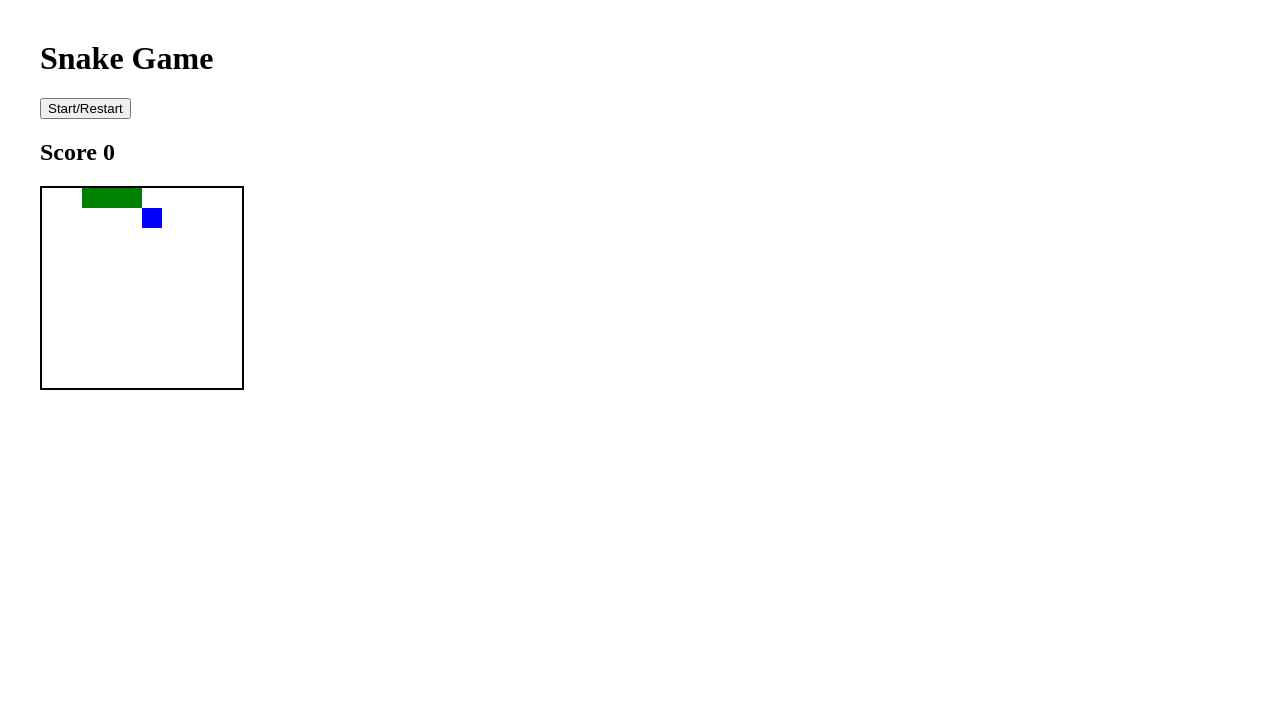
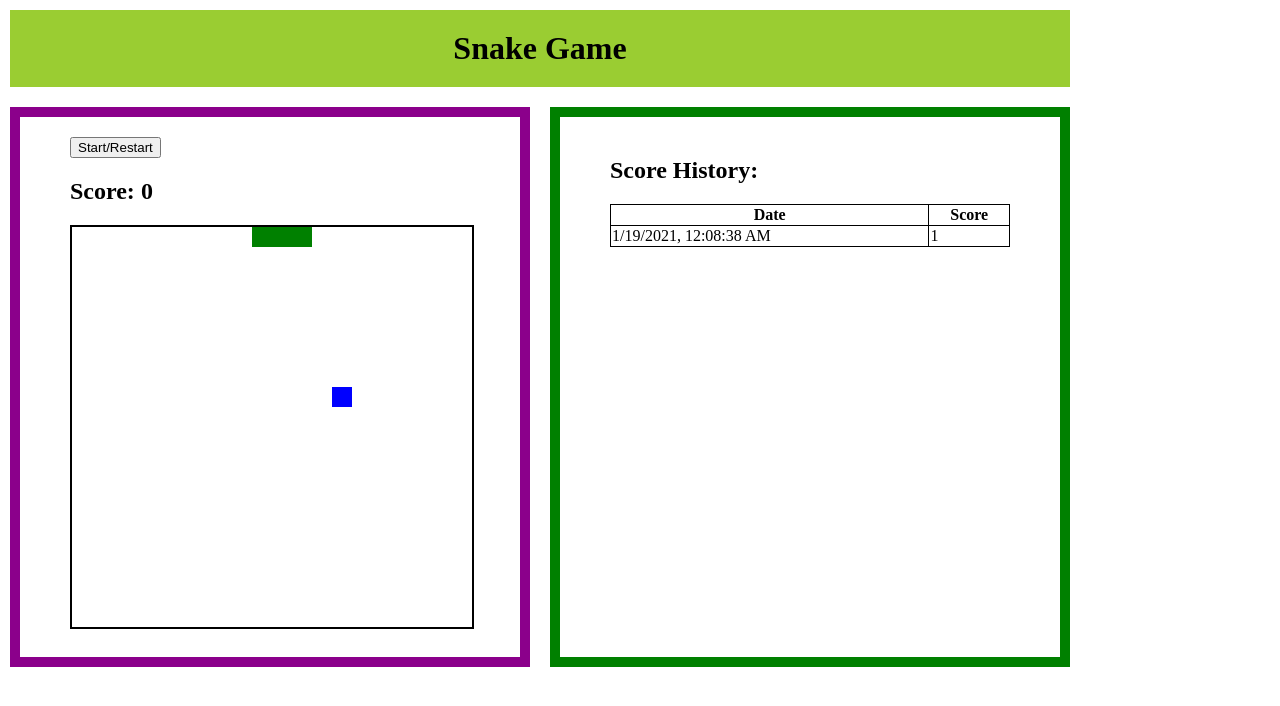
Before and after one commit to roxanoula/roxanoula.github.io, a plain HTML site: page index.html in a window 1280 px wide. Both pictures are taken after a click on the button "Start/Restart". Drawn offline with Linux system fonts and the light colour scheme.

Commit message:
Updates the snake game

```diff
--- a/index.html
+++ b/index.html
@@ -4,9 +4,22 @@
     </head>
     <body>
         <h1>Snake Game</h1>
-        <button id="start">Start/Restart</button>
-        <h2>Score <span id="score"></span></h2>
-        <div class="grid"></div>
+        <div class="container"></div>
+            <div class="container-left">
+                <button id="start">Start/Restart</button>
+                <h2>Score: <span id="score"></span></h2>
+                <div class="grid"></div>
+            </div>
+            <div class="container-right">
+                <h2> Score History: </h2>
+                <table id="historical-scores">
+                    <tr>
+                      <th>Date</th>
+                      <th>Score</th>
+                    </tr>
+                  </table>
+            </div>
+        </div>
         <script src="index.js"></script>
     </body>
 </html>
--- a/index.js
+++ b/index.js
@@ -1,96 +1,70 @@
+//default game setup
+let squares = []
+let currentSnake = [2,1,0]
+let direction = 1
+const width = 20
+let appleIndex = 0
+let score = 0
+let intervalTime = 300
+let speed = 0.9
+let timerId = 0
+let maxTableSize = 20
+let minScore = 0
+const right = 1
+const left = -1
+const up = -width
+const down = width
+
+
+//default game elements
 const grid = document.querySelector('.grid')
 const startButton = document.getElementById('start')
 const scoreDisplay = document.getElementById('score')
-let squares = []
-let currentSnake = [2,1,0]
-let direction = 1
-const width = 10
-let appleIndex = 0
-let score = 0
-let intervalTime = 1000
-let speed = 0.9
-let timerId = 0
+const topScoresTable = document.getElementById("historical-scores");
 
 function createGrid() {
-    //create 100 of these elements with a for loop
     for (let i=0; i < width*width; i++) {
-     //create element
-    const square = document.createElement('div')
-    //add styling to the element
-    square.classList.add('square')
-    //put the element into our grid
-    grid.appendChild(square)
-    //push it into a new squares array
-    squares.push(square)
+        const square = document.createElement('div')
+        square.classList.add('square')
+        grid.appendChild(square)
+        squares.push(square)
     }
 }
-createGrid()
 
-currentSnake.forEach(index => squares[index].classList.add('snake'))
+function createHistoricalEntry() {
+    var tableSize = topScoresTable.rows.length;
+    if (tableSize == maxTableSize+1) {
+        if (score <  computeMinScore()) return;
+        for (let idx=tableSize-1; idx > 1; idx--) {
+            var currentScore = parseInt(topScoresTable.rows[idx].cells[1].innerHTML)
+            if (currentScore === minScore) {
+                topScoresTable.deleteRow(idx);
+                minScore = computeMinScore();
+                break;
+            }
+        }
+    }
 
-function startGame() {
-    //remove the snake
+    var row = topScoresTable.insertRow(1);
+    var dateCell = row.insertCell(0);
+    var scoreCell = row.insertCell(1);
+    let currentDateAndTime = new Date().toLocaleString();
+    dateCell.innerHTML = currentDateAndTime;
+    scoreCell.innerHTML = score;
+}
+
+function startRestartGame() {
     currentSnake.forEach(index => squares[index].classList.remove('snake'))
-    //remove the apple
     squares[appleIndex].classList.remove('apple')
     clearInterval(timerId)
     currentSnake = [2,1,0]
     score = 0
-    //re add new score to browser
     scoreDisplay.textContent = score
     direction = 1
-    intervalTime = 1000
+    intervalTime = 300
     generateApple()
-    //readd the class of snake to our new currentSnake
     currentSnake.forEach(index => squares[index].classList.add('snake'))
     timerId = setInterval(move, intervalTime)
-}
-
-function move() {
-    if (
-        (currentSnake[0] + width >= width*width && direction === width) || //if snake has hit bottom
-        (currentSnake[0] % width === width-1 && direction === 1) || //if snake has hit right wall
-        (currentSnake[0] % width === 0 && direction === -1) || //if snake has hit left wall
-        (currentSnake[0] - width < 0 && direction === -width) || //if snake has hit top
-        squares[currentSnake[0] + direction].classList.contains('snake')
-    )
-    return clearInterval(timerId)
-
-    //remove last element from our currentSnake array
-    const tail = currentSnake.pop()
-    //remove styling from last element
-    squares[tail].classList.remove('snake')
-    //add square in direction we are heading
-    currentSnake.unshift(currentSnake[0] + direction)
-    //add styling so we can see it
-
-    //deal with snake head gets apple
-    if (squares[currentSnake[0]].classList.contains('apple')) {
-        //remove the class of apple
-        squares[currentSnake[0]].classList.remove('apple')
-        //grow our snake by adding class of snake to it
-        squares[tail].classList.add('snake')
-        console.log(tail)
-        //grow our snake array
-        currentSnake.push(tail)
-        console.log(currentSnake)
-        //generate new apple
-        generateApple()
-        //add one to the score
-        score++
-        //display our score
-        scoreDisplay.textContent = score
-        //speed up our snake
-        clearInterval(timerId)
-        console.log(intervalTime)
-        intervalTime = intervalTime * speed
-        console.log(intervalTime)
-        timerId = setInterval(move, intervalTime)
-    }
-
-
-
-    squares[currentSnake[0]].classList.add('snake')
 }
 
 function generateApple() {
@@ -99,7 +73,47 @@ function generateApple() {
     } while (squares[appleIndex].classList.contains('snake'))
     squares[appleIndex].classList.add('apple')
 }
-generateApple()
+
+createGrid()
+startRestartGame()
+
+function move() {
+    if (
+        (currentSnake[0] + width >= width*width && direction === down) || //if snake has hit bottom
+        (currentSnake[0] % width === width-1 && direction === right) || //if snake has hit right wall
+        (currentSnake[0] % width === 0 && direction === left) || //if snake has hit left wall
+        (currentSnake[0] - width < 0 && direction === up) || //if snake has hit top
+        squares[currentSnake[0] + direction].classList.contains('snake')
+    ) {
+        if (minScore > score) minScore = score
+
+        scoreDisplay.textContent = score + " --> " + "Game Over ! "
+
+        createHistoricalEntry()
+        return clearInterval(timerId)
+    }
+
+
+    const tail = currentSnake.pop()
+    squares[tail].classList.remove('snake')
+    currentSnake.unshift(currentSnake[0] + direction)
+
+    if (squares[currentSnake[0]].classList.contains('apple')) {
+        squares[currentSnake[0]].classList.remove('apple')
+        squares[tail].classList.add('snake')
+        currentSnake.push(tail)
+
+        generateApple()
+        score++
+        scoreDisplay.textContent = score
+        clearInterval(timerId)
+
+        intervalTime = intervalTime * speed
+        timerId = setInterval(move, intervalTime)
+    }
+
+    squares[currentSnake[0]].classList.add('snake')
+}
 
 // 39 is right arrow
 // 38 is for the up arrow
@@ -108,18 +122,29 @@ generateApple()
 
 function control(e) {
     if (e.keyCode === 39) {
-        console.log('right pressed')
-        direction = 1
+        direction = right
     } else if (e.keyCode === 38) {
-        console.log('up pressed')
-        direction = -width
+        direction = up
     } else if (e.keyCode === 37) {
-        console.log('left pressed')
-        direction = -1
+        direction = left
     } else if (e.keyCode === 40) {
-        console.log('down pressed')
-        direction = +width
+        direction = down
     }
 }
+
+function computeMinScore() {
+    if (topScoresTable.rows.length == 1) return minScore;
+
+    var min = parseInt(topScoresTable.rows[1].cells[1].innerHTML);
+    for (let idx=2; idx < topScoresTable.rows.length; idx++) {
+        var rowScore = parseInt(topScoresTable.rows[idx].cells[1].innerHTML)
+        if (rowScore < min) {
+                min = rowScore
+            }
+    }
+
+    return min
+}
+
 document.addEventListener('keyup', control)
-startButton.addEventListener('click', startGame)
+startButton.addEventListener('click', startRestartGame)
--- a/styles.css
+++ b/styles.css
@@ -1,13 +1,55 @@
-html, body {
-    margin: 10;
-    padding: 10;
+body {
+    margin: 0 auto;
+    padding: 0;
 }
 
+.container {
+    position:relative;
+    margin: 0 auto;
+}
+
+.container-left, .container-right {
+    width: 400px;
+    height: 500px;
+}
+
+.container-left {
+    margin: 10px;
+    padding: 20px 50px;
+    border:solid 10px darkmagenta;
+    display: inline-block;
+}
+
+.container-right {
+    margin: 10px;
+    padding: 20px 50px;
+    border: solid 10px green;
+    display: inline-block;
+    position: absolute;
+}
+
+table, td, th {
+    border: 1px solid black;
+  }
+
+table {
+    width: 100%;
+    border-collapse: collapse;
+}
+
+h1 {
+    margin: 10px;
+    width: 1020px;
+    padding: 20px;
+    background: yellowgreen;
+    color: black;
+    text-align: center;
+}
 .grid {
     display: flex;
     flex-wrap: wrap;
-    width: 200px;
-    height: 200px;
+    width: 400px;
+    height: 400px;
     border: solid 2px black;
 }
 
```
